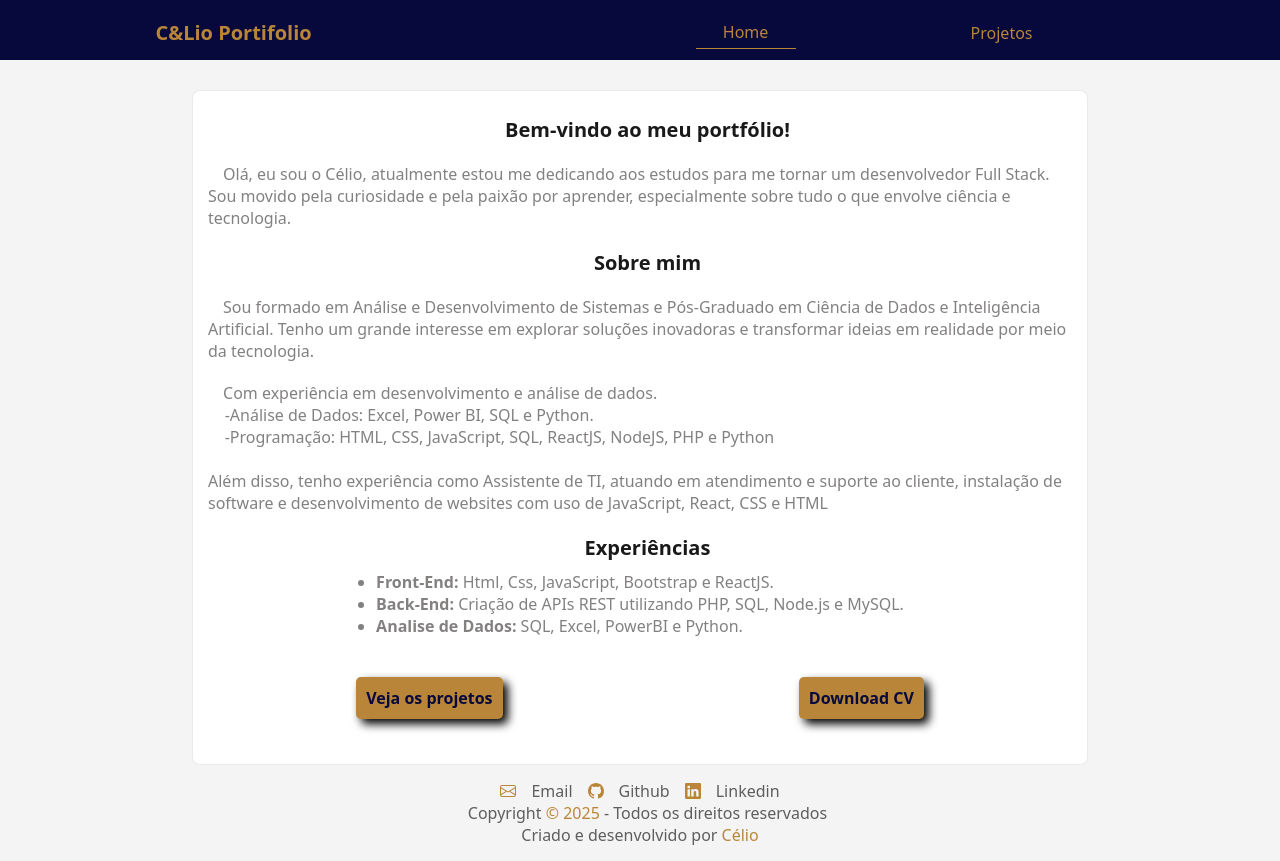
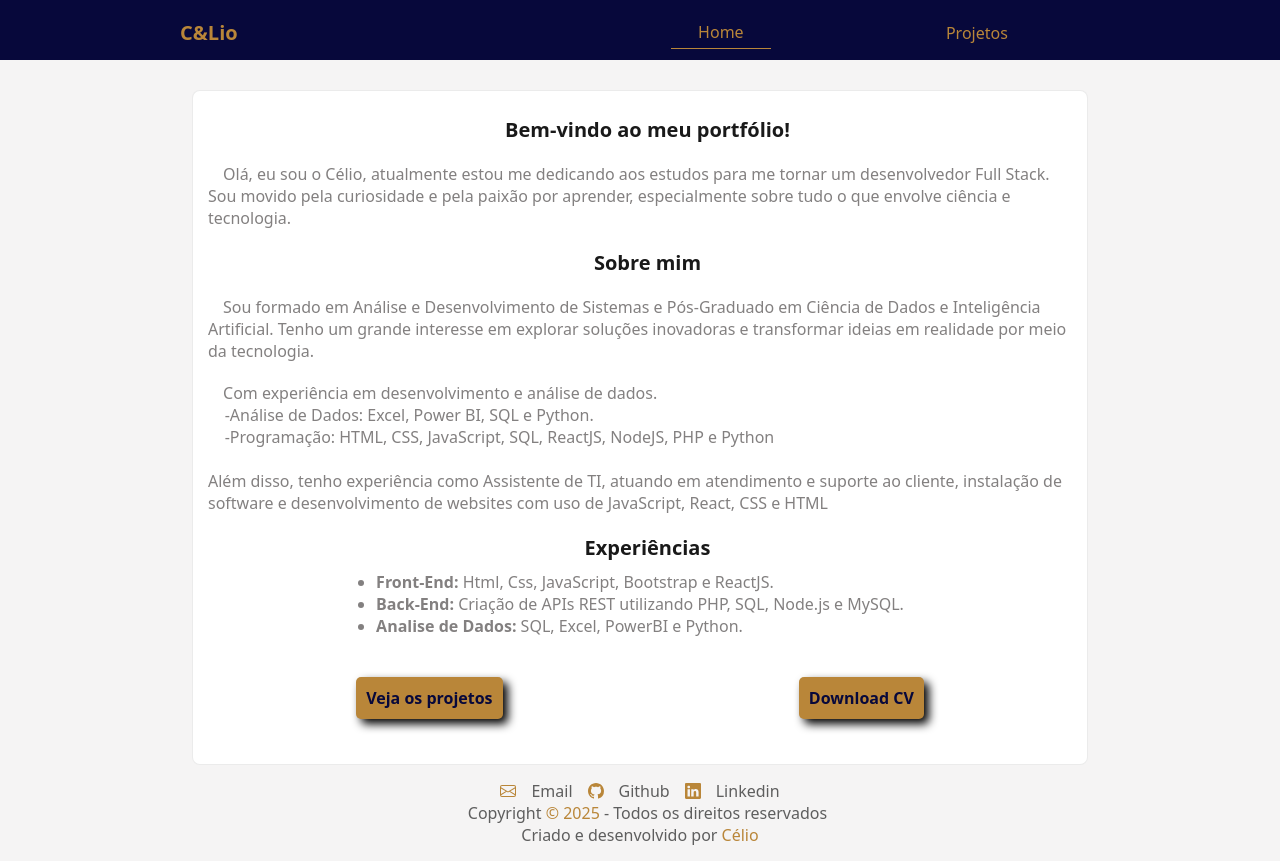
Before and after one commit to CelioDS/Portifolio-React-bd, a React (Create React App) app in the folder frontend/: page / in a window 1280 px wide. Built offline with nearby package versions, Linux system fonts and the light colour scheme.

Commit message:
Update NavBar.js

```diff
--- a/frontend/src/components/Layout/NavBar.js
+++ b/frontend/src/components/Layout/NavBar.js
@@ -88,7 +88,7 @@ export default function NavBar() {
       <nav>
         <LinkButton
           to="/"
-          text={"C&Lio Portifolio"}
+          text={"C&Lio"}
           extStyle={true}
           className={styleExt.logo}
         />
```
